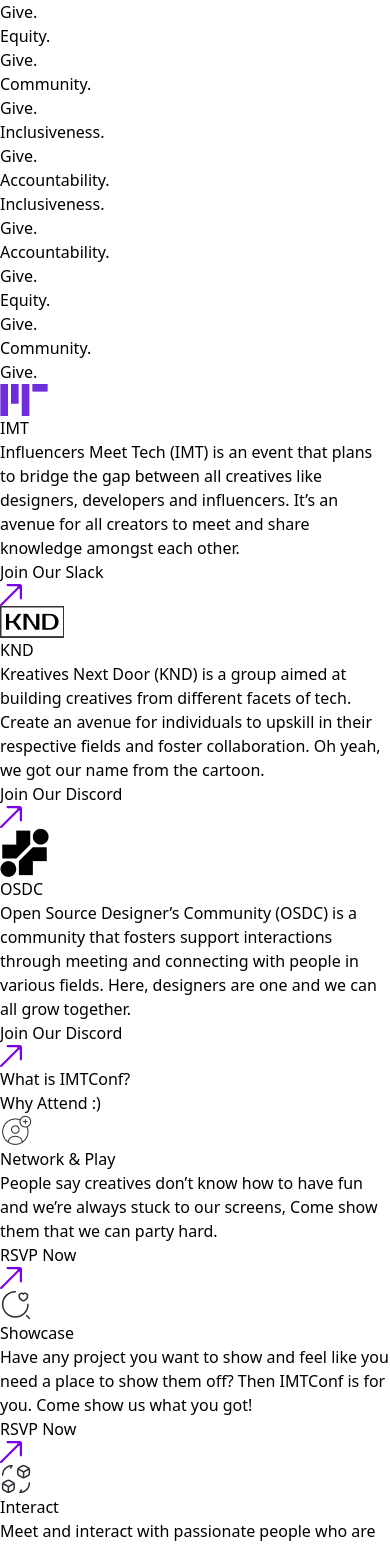
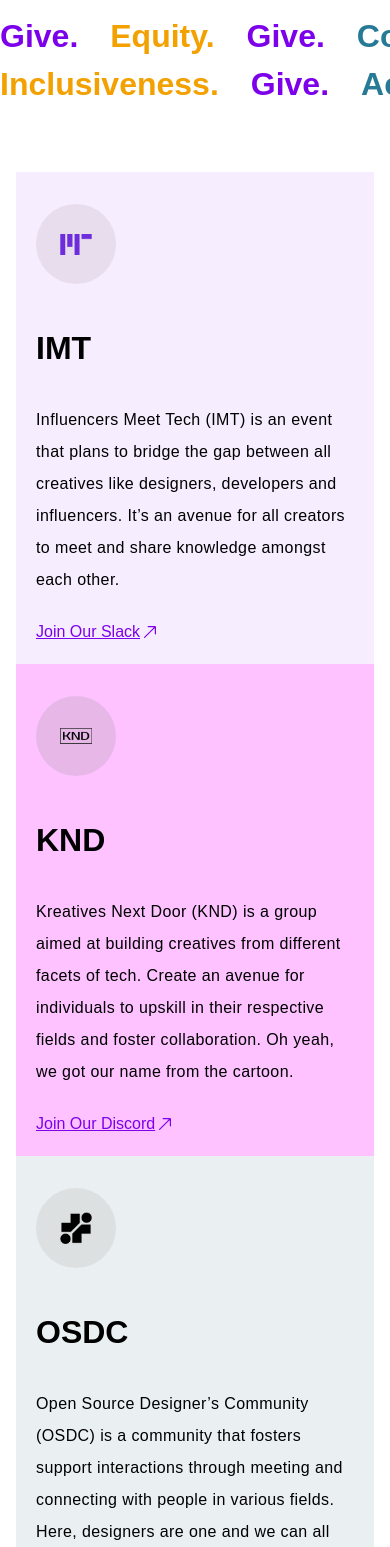
Before and after one commit to Randoski/imtconf-vue, a Vue app: page /about in a window 390 px wide. Shown: the part 1640-3187 px from the top of the page. Built offline with nearby package versions, Linux system fonts and the light colour scheme; a web font is replaced by a local one.

Commit message:
Components design on About page for Mobile

```diff
--- a/src/components/Attend.vue
+++ b/src/components/Attend.vue
@@ -1,57 +1,96 @@
 <template>
-  <section>
+  <section class="px-4 bg py-6 font-pry">
     <!-- Heading text -->
     <div>
-      <p >What is IMTConf?</p>
-      <h2>Why Attend :)</h2>
+      <p class="font-medium text-16 leading-5 tracking-wide">
+        What is IMTConf?
+      </p>
+      <h2 class="font-bold text-32 leading-5 tracking-wide mt-3">
+        Why Attend :)
+      </h2>
     </div>
 
     <!-- Network and play -->
-    <div>
-      <img src="../assets/Images/Network-play.png" alt="Network Icon" />
+    <div class="mt-12 flex gap-2">
+      <div
+        class="flex justify-center items-center h-20 w-20 bg-gray-300 rounded-full"
+      >
+        <img src="../assets/Images/Network-play.png" alt="Network Icon" />
+      </div>
       <div>
-        <h1>Network & Play</h1>
-        <p>
+        <h1 class="font-bold text-25">Network & Play</h1>
+        <p class="mt-2 font-medium text-16 leading-7 tracking-wide">
           People say creatives don’t know how to have fun and we’re always stuck
           to our screens, Come show them that we can party hard.
         </p>
-        <div>
-          <a href="#">RSVP Now</a>
-          <img src="../assets/Images/arrow-link-purple.svg" alt="Arrow link" />
+        <div class="flex mt-2.5">
+          <a href="#" class="font-normal text-20 text-purple underline"
+            >RSVP Now</a
+          >
+          <img
+            src="../assets/Images/arrow-link-purple.svg"
+            class="ml-2 w-4"
+            alt="Arrow link"
+          />
         </div>
       </div>
     </div>
 
     <!-- Showcase -->
-    <div>
-      <img src="../assets/Images/search-favoriteshowcase.svg" alt="Showcase Icon" />
+    <div class="flex gap-2 my-12">
       <div>
-        <h1>Showcase</h1>
-        <p>
+        <img
+          src="../assets/Images/search-favoriteshowcase.svg"
+          alt="Showcase Icon"
+        />
+      </div>
+      <div>
+        <h1 class="font-bold text-25">Showcase</h1>
+        <p class="mt-2 font-medium text-16 leading-7 tracking-wide">
           Have any project you want to show and feel like you need a place to
           show them off? Then IMTConf is for you. Come show us what you got!
         </p>
-        <div>
-          <a href="#">RSVP Now</a>
-          <img src="../assets/Images/arrow-link-purple.svg" alt="Arrow link" />
+        <div class="flex mt-2.5">
+          <a href="#" class="font-normal text-20 text-purple underline"
+            >RSVP Now</a
+          >
+          <img
+            src="../assets/Images/arrow-link-purple.svg"
+            class="ml-2 w-4"
+            alt="Arrow link"
+          />
         </div>
       </div>
     </div>
 
     <!-- Interact -->
-    <div>
-      <img src="../assets/Images/Interact.png" alt="Interact Icon" />
+    <div class="flex gap-2">
       <div>
-        <h1>Interact</h1>
-        <p>
+        <img src="../assets/Images/Interact.png" alt="Interact Icon" />
+      </div>
+      <div>
+        <h1 class="font-bold text-25">Interact</h1>
+        <p class="mt-2 font-medium text-16 leading-7 tracking-wide">
           Meet and interact with passionate people who are trying to find their
           feet and with the “big boys” in the tech space
         </p>
-        <div>
-          <a href="#">RSVP Now</a>
-          <img src="../assets/Images/arrow-link-purple.svg" alt="Arrow link" />
+        <div class="flex mt-2.5">
+          <a href="#" class="font-normal text-20 text-purple underline"
+            >RSVP Now</a
+          >
+          <img
+            src="../assets/Images/arrow-link-purple.svg"
+            class="ml-2 w-4"
+            alt="Arrow link"
+          />
         </div>
       </div>
     </div>
   </section>
 </template>
+
+<style>
+.bg {
+  background: rgba(246, 239, 236, 1);
+}
+</style>
--- a/src/components/Community.vue
+++ b/src/components/Community.vue
@@ -1,12 +1,18 @@
 <template>
-  <div>
+  <div class="my-16 px-4">
     <!-- IMT -->
-    <section>
-      <div>
-        <img src="../assets/Images/IMT-community-logo.png" alt="IMT Logo" />
+    <section class="pt-8 px-5 pb-5 imt">
+      <div
+        class="rounded-full w-20 h-20 flex justify-center items-center imt-img"
+      >
+        <img
+          src="../assets/Images/IMT-community-logo.png"
+          alt="IMT Logo"
+          class="w-8 z-40"
+        />
       </div>
-      <h2>IMT</h2>
-      <p>
+      <h2 class="mt-10 mb-8 font-bold text-32 font-pry">IMT</h2>
+      <p class="font-pry font-medium text-16 leading-8 tracking-wide">
         Influencers Meet Tech (IMT) is an event that plans to bridge the gap
         between all creatives like designers, developers and influencers. It’s
         an avenue for all creators to meet and share knowledge amongst each
@@ -14,19 +20,32 @@
       </p>
 
       <!-- Slack link -->
-      <div>
-        <a href="#">Join Our Slack</a>
-        <img src="../assets/Images/arrow-link-purple.svg" alt="Link image" />
+      <div class="mt-6 flex gap-1">
+        <a href="#" class="font-pry font-normal text-16 text-purple underline"
+          >Join Our Slack</a
+        >
+        <img
+          src="../assets/Images/arrow-link-purple.svg"
+          alt="Link image"
+          class="w-3"
+        />
       </div>
     </section>
 
     <!-- KND -->
-    <section>
-      <div>
-        <img src="../assets/Images/KND-comm-logo.png" alt="KND logo" />
+    <section class="pt-8 px-5 pb-5 knd">
+      <div
+        class="rounded-full w-20 h-20 flex justify-center items-center knd-img"
+      >
+        <img
+          src="../assets/Images/KND-comm-logo.png"
+          alt="KND logo"
+          class="w-8"
+        />
       </div>
-      <h2>KND</h2>
-      <p>
+
+      <h2 class="mt-10 mb-8 font-bold text-32 font-pry">KND</h2>
+      <p class="font-pry font-medium text-16 leading-8 tracking-wide">
         Kreatives Next Door (KND) is a group aimed at building creatives from
         different facets of tech. Create an avenue for individuals to upskill in
         their respective fields and foster collaboration. Oh yeah, we got our
@@ -34,28 +53,69 @@
       </p>
 
       <!-- Discord link -->
-      <div>
-        <a href="#">Join Our Discord</a>
-        <img src="../assets/Images/arrow-link-purple.svg" alt="Link image" />
+      <div class="mt-6 flex gap-1">
+        <a href="#" class="font-pry font-normal text-16 text-purple underline"
+          >Join Our Discord</a
+        >
+        <img
+          src="../assets/Images/arrow-link-purple.svg"
+          alt="Link image"
+          class="w-3"
+        />
       </div>
     </section>
 
-    <section>
-      <div>
-        <img src="../assets/Images/OSDC-community-logo.png" alt="OSDC logo" />
+    <section class="pt-8 px-5 pb-5 osdc">
+      <div
+        class="rounded-full w-20 h-20 flex justify-center items-center imt-img"
+      >
+        <img
+          src="../assets/Images/OSDC-community-logo.png"
+          alt="OSDC logo"
+          class="w-8"
+        />
       </div>
-      <h2>OSDC</h2>
-      <p>
+      <h2 class="mt-10 mb-8 font-bold text-32 font-pry">OSDC</h2>
+      <p class="font-pry font-medium text-16 leading-8 tracking-wide">
         Open Source Designer’s Community (OSDC) is a community that fosters
         support interactions through meeting and connecting with people in
         various fields. Here, designers are one and we can all grow together.
       </p>
 
       <!-- Discord link -->
-      <div>
-        <a href="#">Join Our Discord</a>
-        <img src="../assets/Images/arrow-link-purple.svg" alt="Link image" />
+      <div class="mt-6 flex gap-1">
+        <a href="#" class="font-pry font-normal text-16 text-purple underline"
+          >Join Our Discord</a
+        >
+        <img
+          src="../assets/Images/arrow-link-purple.svg"
+          alt="Link image"
+          class="w-3"
+        />
       </div>
     </section>
   </div>
 </template>
+
+
+<style>
+.imt {
+  background: #f6edfe;
+}
+
+.imt-img {
+  background: rgba(96, 82, 82, 0.1);
+}
+
+.knd {
+  background: #FDC2FF;
+}
+
+.knd-img {
+  background: rgba(141, 141, 141, 0.2);
+}
+
+.osdc {
+  background: #EAF0F2;
+}
+</style>
--- a/src/components/Qualities.vue
+++ b/src/components/Qualities.vue
@@ -1,25 +1,43 @@
-<template>
-  <div>
-    <div>
-      <div>Give.</div>
-      <div>Equity.</div>
-      <div>Give.</div>
-      <div>Community.</div>
-      <div>Give.</div>
-      <div>Inclusiveness.</div>
-      <div>Give.</div>
-      <div>Accountability.</div>
+=<template>
+  <div class="font-pry font-bold text-32 mt-3 animate-slide overflow-x-scroll">
+    <div class="flex gap-8">
+      <div class="text-purple">Give.</div>
+      <div class="text-orange">Equity.</div>
+      <div class="text-purple">Give.</div>
+      <div class="text-blue">Community.</div>
+      <div class="text-purple">Give.</div>
+      <div class="text-orange">Inclusiveness.</div>
+      <div class="text-purple">Give.</div>
+      <div class="text-blue">Accessibility.</div>
     </div>
 
-    <div>
-      <div>Inclusiveness.</div>
-      <div>Give.</div>
-      <div>Accountability.</div>
-      <div>Give.</div>
-      <div>Equity.</div>
-      <div>Give.</div>
-      <div>Community.</div>
-      <div>Give.</div>
+    <div class="flex gap-8">
+      <div class="text-orange">Inclusiveness.</div>
+      <div class="text-purple">Give.</div>
+      <div class="text-blue">Accessibility.</div>
+      <div class="text-purple">Give.</div>
+      <div class="text-orange">Equity.</div>
+      <div class="text-purple">Give.</div>
+      <div class="text-blue">Community.</div>
+      <div class="text-purple">Give.</div>
     </div>
   </div>
 </template>
+
+<style>
+.animate-slide {
+  animation: slide-in-out 20s ease-in-out infinite;
+}
+
+/* @keyframes slide-in-out {
+  0% {
+    transform: translateX(100%);
+  }
+  50% {
+    transform: translateX(0);
+  }
+  100% {
+    transform: translateX(-100%);
+  }
+} */
+</style>
--- a/src/components/ToDo.vue
+++ b/src/components/ToDo.vue
@@ -16,3 +16,6 @@
 12. Responsiveness for smaller screens
 13. Close mobile menu after clicking on each link
 14. Fix footer navbar links
+15. Add hover effect to footer navbar links
+16. Improve scroll behavior of Qualities.vue
+17.
--- a/tailwind.config.js
+++ b/tailwind.config.js
@@ -19,12 +19,14 @@
 
     fontSize: {
       'forty': '40px',
+      '10': '10px',
       '12': '12px',
       '14': '14px',
       '16': '16px',
       '20': '20px',
+      '30': '30px',
       '24': '24px',
-      '30': '30px',
+      '25': '25px',
       '32': '32px',
       '42': '42px',
       '60': '60px',
@@ -53,10 +55,12 @@
         grey2Opacity: 'rgb(51, 51, 51, 1)',
         grey3: 'rgb(242, 242, 242)',
         grey4: 'rgb(217, 217, 217)',
+        grey5: 'rgb(141, 141, 141)',
+
 
 
         // Pastel
-        pastelPurple: 'rgb(246, 237, 254)',
+        pastelPurple: '#F6EDFE',
         pastelBlue: 'rgb(234, 240, 242)',
       },
     },
```
